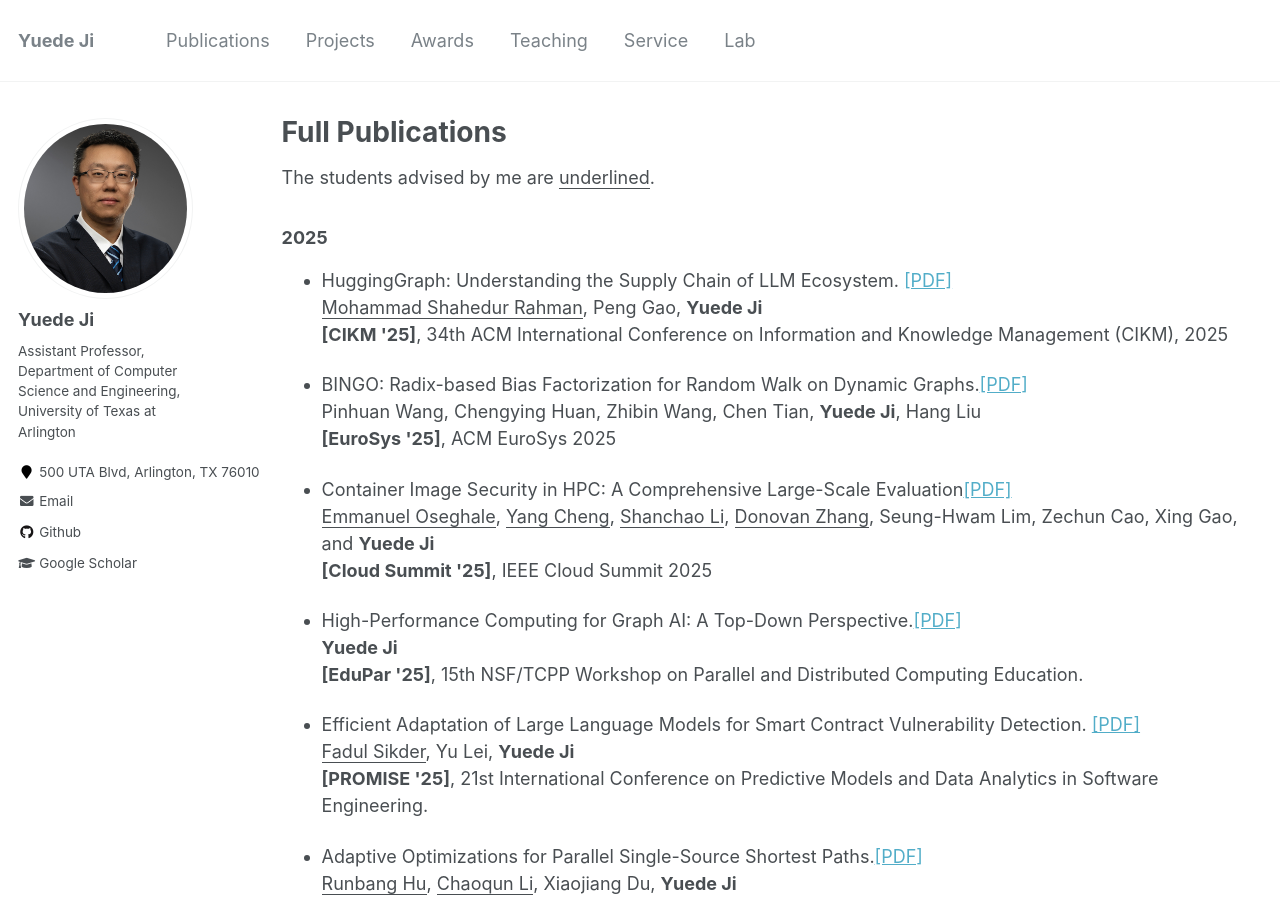
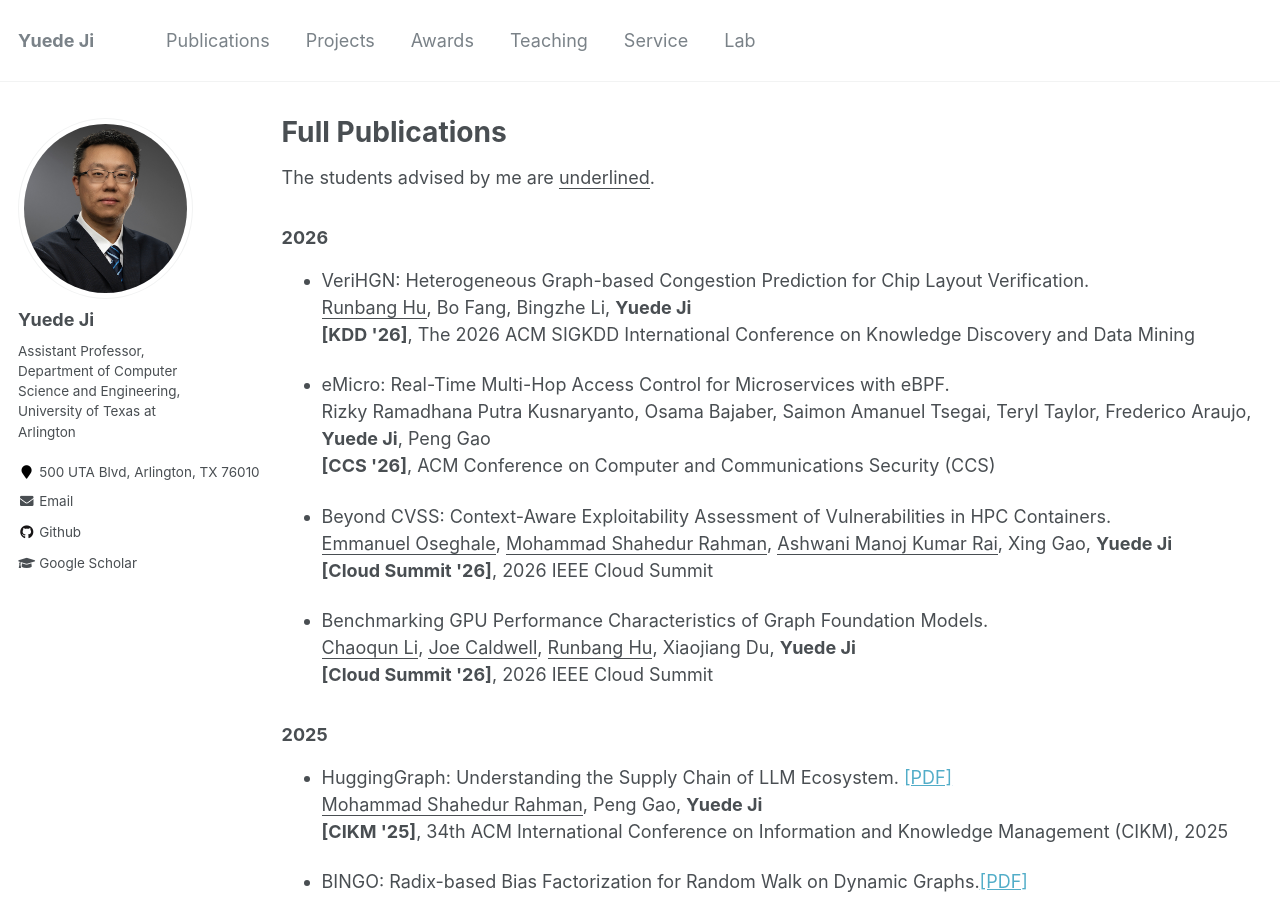
Before and after one commit to yuede/yuede.github.io, a Jekyll site: the page built from _pages/publications_full.md, in a window 1280 px wide and 900 px high. Built offline with Jekyll 4.4.1, drawn with Linux system fonts in a browser that asks for light colours.

Commit message:
update publication list
Co-Authored-By: Claude Sonnet 4.6 <noreply@anthropic.com>

```diff
--- a/_pages/publications_full.md
+++ b/_pages/publications_full.md
@@ -9,6 +9,23 @@ author_profile: true
 {% endif %}
 
 The students advised by me are <u>underlined</u>.
+### 2026
+* VeriHGN: Heterogeneous Graph-based Congestion Prediction for Chip Layout Verification.<br/>
+<u>Runbang Hu</u>, Bo Fang, Bingzhe Li, <strong>Yuede Ji</strong><br/>
+<strong>[KDD \'26]</strong>, The 2026 ACM SIGKDD International Conference on Knowledge Discovery and Data Mining<br/>
+
+* eMicro: Real-Time Multi-Hop Access Control for Microservices with eBPF.<br/>
+Rizky Ramadhana Putra Kusnaryanto, Osama Bajaber, Saimon Amanuel Tsegai, Teryl Taylor, Frederico Araujo, <strong>Yuede Ji</strong>, Peng Gao<br/>
+<strong>[CCS \'26]</strong>, ACM Conference on Computer and Communications Security (CCS)<br/>
+
+* Beyond CVSS: Context-Aware Exploitability Assessment of Vulnerabilities in HPC Containers.<br/>
+<u>Emmanuel Oseghale</u>, <u>Mohammad Shahedur Rahman</u>, <u>Ashwani Manoj Kumar Rai</u>, Xing Gao, <strong>Yuede Ji</strong><br/>
+<strong>[Cloud Summit \'26]</strong>, 2026 IEEE Cloud Summit<br/>
+
+* Benchmarking GPU Performance Characteristics of Graph Foundation Models.<br/>
+<u>Chaoqun Li</u>, <u>Joe Caldwell</u>, <u>Runbang Hu</u>, Xiaojiang Du, <strong>Yuede Ji</strong><br/>
+<strong>[Cloud Summit \'26]</strong>, 2026 IEEE Cloud Summit<br/>
+
 ### 2025
 * HuggingGraph: Understanding the Supply Chain of LLM Ecosystem. [[PDF]](https://arxiv.org/pdf/2507.14240)<br/>
 <u>Mohammad Shahedur Rahman</u>, Peng Gao, <strong>Yuede Ji</strong><br/>
```
Also changed, not shown: _pages/publications.md (+8 -0 lines).
